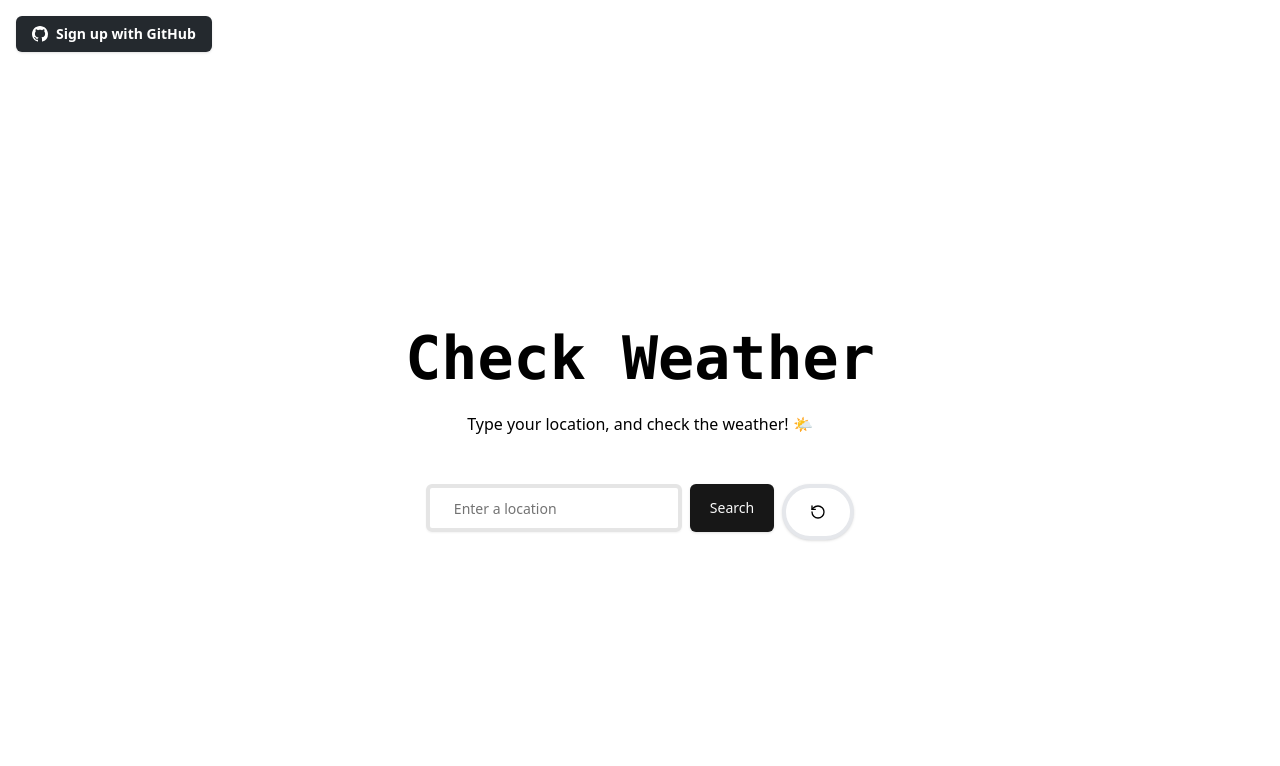
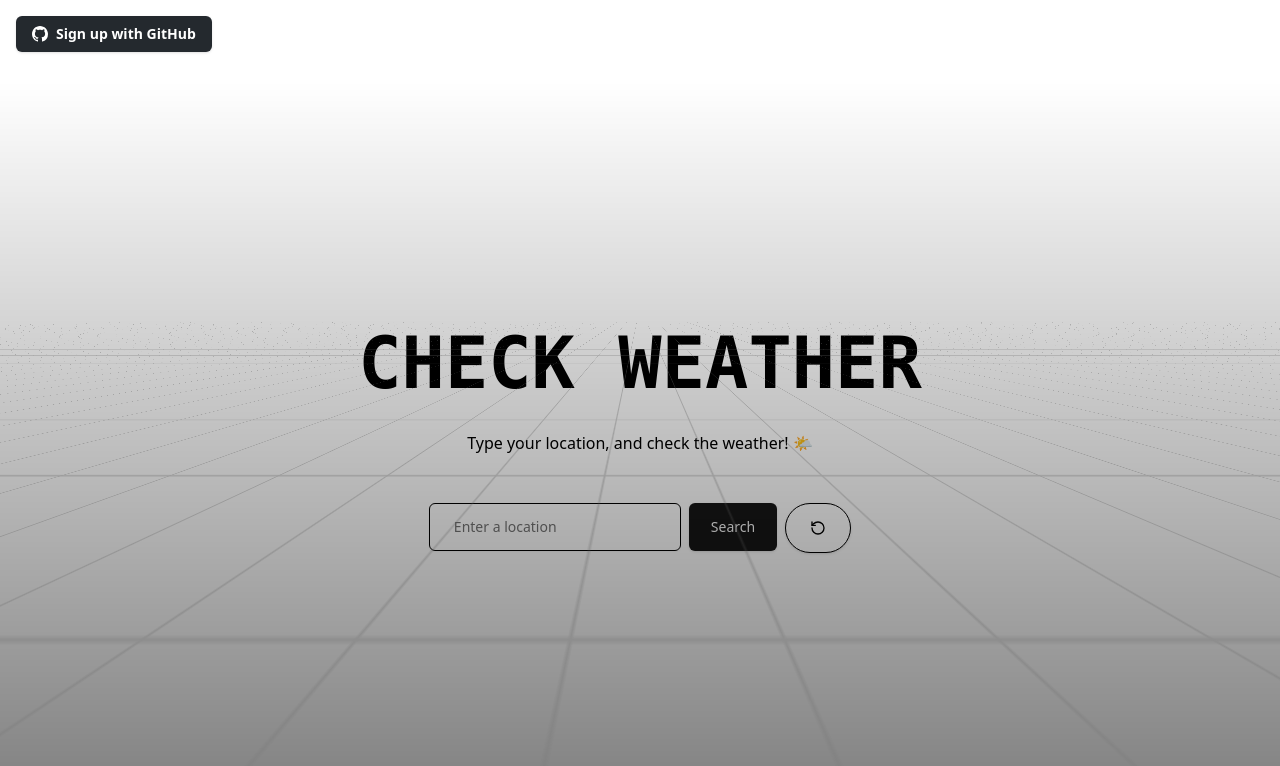
Before and after one commit to GustaDev90/Weather-app, a Next.js app: page / in a window 1280 px wide. Shown: the top 766 px of the page. Built offline with nearby package versions, Linux system fonts and the light colour scheme; no server answers.

Commit message:
design atualiazado

```diff
--- a/app/Main.jsx
+++ b/app/Main.jsx
@@ -3,6 +3,8 @@
 import { useState } from "react"
 import { Button } from "@/components/ui/button"
 import { Input } from "@/components/ui/input"
+import { RetroGrid } from "@/components/magicui/retro-grid"
+import { HyperText } from "@/components/magicui/hyper-text"
 import { RotateCcw, LogOut } from "lucide-react"
 import { signOut, signIn, useSession } from "next-auth/react"
 
@@ -49,7 +51,7 @@ const Main = () => {
 
   const handleKeyPress = (e) => {
     if (e.key === "Enter") {
-       fetchWeather()
+       fetchWeather();
     }
   }
 
@@ -61,6 +63,7 @@ const Main = () => {
 
   return (
     <main className="min-h-screen flex flex-col">
+      <RetroGrid />
       <header className="p-4 flex justify-start">
         {session ? (
           <Button variant="outline" onClick={() => signOut()}>
@@ -80,7 +83,7 @@ const Main = () => {
       </header>
 
       <div className="flex-grow flex items-center justify-center flex-col gap-6">
-        <h1 className="text-5xl sm:text-6xl md:text-6xl font-bold font-mono">Check Weather</h1>
+        <HyperText text="Weather App" className="text-7xl font-bold text-center">Check Weather</HyperText>
         <p>Type your location, and check the weather! 🌤 </p>
 
         {weather && (
@@ -96,6 +99,7 @@ const Main = () => {
 
         <main className="text-center">
           {error && <p className="text-red-500">{error}</p>}
+
           {weather && (
             <div className="bg-white p-4 rounded rounded-xl flex gap-10">
               <div className="text-xl">
@@ -119,7 +123,7 @@ const Main = () => {
             onKeyPress={handleKeyPress}
             disabled={isLoading}
             placeholder="Enter a location"
-            className="focus:outline-none focus:ring-0 border-4 px-6 rounded-md w-48 h-12 sm:w-64"
+            className="focus:outline-none focus:ring-0 border border-black px-6 rounded-md w-48 h-12 sm:w-64"
           />
           <Button onClick={fetchWeather} disabled={isLoading} className="py-6 px-5 w-full">
             {isLoading ? (
@@ -129,7 +133,7 @@ const Main = () => {
             )}
           </Button>
           <Button
-            className="py-6 px-10 bg-white text-black border-4 hover:bg-gray-100 font-bold py-6 px-6 text-sm rounded-full"
+            className="py-6  bg-white text-black border border-black font-bold px-6 text-sm rounded-full"
             onClick={handleReset}
           >
             <RotateCcw />
--- /dev/null
+++ b/components/magicui/hyper-text.jsx
@@ -0,0 +1,104 @@
+"use client";;
+import { cn } from "@/lib/utils";
+import { AnimatePresence, motion } from "motion/react";
+import { useEffect, useRef, useState } from "react";
+
+const DEFAULT_CHARACTER_SET = Object.freeze("ABCDEFGHIJKLMNOPQRSTUVWXYZ".split(""));
+
+const getRandomInt = max => Math.floor(Math.random() * max);
+
+export function HyperText({
+  children,
+  className,
+  duration = 800,
+  delay = 0,
+  as: Component = "div",
+  startOnView = false,
+  animateOnHover = true,
+  characterSet = DEFAULT_CHARACTER_SET,
+  ...props
+}) {
+  const MotionComponent = motion.create(Component, {
+    forwardMotionProps: true,
+  });
+
+  const [displayText, setDisplayText] = useState(() =>
+    children.split(""));
+  const [isAnimating, setIsAnimating] = useState(false);
+  const iterationCount = useRef(0);
+  const elementRef = useRef(null);
+
+  const handleAnimationTrigger = () => {
+    if (animateOnHover && !isAnimating) {
+      iterationCount.current = 0;
+      setIsAnimating(true);
+    }
+  };
+
+  // Handle animation start based on view or delay
+  useEffect(() => {
+    if (!startOnView) {
+      const startTimeout = setTimeout(() => {
+        setIsAnimating(true);
+      }, delay);
+      return () => clearTimeout(startTimeout);
+    }
+
+    const observer = new IntersectionObserver(([entry]) => {
+      if (entry.isIntersecting) {
+        setTimeout(() => {
+          setIsAnimating(true);
+        }, delay);
+        observer.disconnect();
+      }
+    }, { threshold: 0.1, rootMargin: "-30% 0px" });
+
+    if (elementRef.current) {
+      observer.observe(elementRef.current);
+    }
+
+    return () => observer.disconnect();
+  }, [delay, startOnView]);
+
+  // Handle scramble animation
+  useEffect(() => {
+    if (!isAnimating) return;
+
+    const intervalDuration = duration / (children.length * 10);
+    const maxIterations = children.length;
+
+    const interval = setInterval(() => {
+      if (iterationCount.current < maxIterations) {
+        setDisplayText((currentText) =>
+          currentText.map((letter, index) =>
+            letter === ""
+              ? letter
+              : index <= iterationCount.current
+                ? children[index]
+                : characterSet[getRandomInt(characterSet.length)]));
+        iterationCount.current = iterationCount.current + 0.1;
+      } else {
+        setIsAnimating(false);
+        clearInterval(interval);
+      }
+    }, intervalDuration);
+
+    return () => clearInterval(interval);
+  }, [children, duration, isAnimating, characterSet]);
+
+  return (
+    (<MotionComponent
+      ref={elementRef}
+      className={cn("overflow-hidden py-2 text-4xl font-bold", className)}
+      onMouseEnter={handleAnimationTrigger}
+      {...props}>
+      <AnimatePresence>
+        {displayText.map((letter, index) => (
+          <motion.span key={index} className={cn("font-mono", letter === "" ? "w-3" : "")}>
+            {letter.toUpperCase()}
+          </motion.span>
+        ))}
+      </AnimatePresence>
+    </MotionComponent>)
+  );
+}
--- /dev/null
+++ b/components/magicui/retro-grid.jsx
@@ -0,0 +1,37 @@
+import { cn } from "@/lib/utils";
+
+export function RetroGrid({
+  className,
+  angle = 65,
+  cellSize = 60,
+  opacity = 0.5,
+  lightLineColor = "gray",
+  darkLineColor = "gray",
+  ...props
+}) {
+  const gridStyles = {
+    "--grid-angle": `${angle}deg`,
+    "--cell-size": `${cellSize}px`,
+    "--opacity": opacity,
+    "--light-line": lightLineColor,
+    "--dark-line": darkLineColor
+  };
+
+  return (
+    (<div
+      className={cn(
+        "pointer-events-none absolute size-full overflow-hidden [perspective:200px]",
+        `opacity-[var(--opacity)]`,
+        className
+      )}
+      style={gridStyles}
+      {...props}>
+      <div className="absolute inset-0 [transform:rotateX(var(--grid-angle))]">
+        <div
+          className="animate-grid [background-image:linear-gradient(to_right,var(--light-line)_1px,transparent_0),linear-gradient(to_bottom,var(--light-line)_1px,transparent_0)] [background-repeat:repeat] [background-size:var(--cell-size)_var(--cell-size)] [height:300vh] [inset:0%_0px] [margin-left:-200%] [transform-origin:100%_0_0] [width:600vw] dark:[background-image:linear-gradient(to_right,var(--dark-line)_1px,transparent_0),linear-gradient(to_bottom,var(--dark-line)_1px,transparent_0)]" />
+      </div>
+      <div
+        className="absolute inset-0 bg-gradient-to-t from-black to-transparent to-90% dark:from-black" />
+    </div>)
+  );
+}
--- a/package.json
+++ b/package.json
@@ -14,6 +14,7 @@
     "clsx": "^2.1.1",
     "dotenv": "^16.4.7",
     "lucide-react": "^0.471.1",
+    "motion": "^12.4.7",
     "next": "15.1.4",
     "next-auth": "^4.24.11",
     "react": "^19.0.0",
--- a/tailwind.config.mjs
+++ b/tailwind.config.mjs
@@ -16,6 +16,33 @@ export default {
   			lg: 'var(--radius)',
   			md: 'calc(var(--radius) - 2px)',
   			sm: 'calc(var(--radius) - 4px)'
+  		},
+  		animation: {
+  			meteor: 'meteor 5s linear infinite',
+  			grid: 'grid 15s linear infinite'
+  		},
+  		keyframes: {
+  			meteor: {
+  				'0%': {
+  					transform: 'rotate(var(--angle)) translateX(0)',
+  					opacity: '1'
+  				},
+  				'70%': {
+  					opacity: '1'
+  				},
+  				'100%': {
+  					transform: 'rotate(var(--angle)) translateX(-500px)',
+  					opacity: '0'
+  				}
+  			},
+  			grid: {
+  				'0%': {
+  					transform: 'translateY(-50%)'
+  				},
+  				'100%': {
+  					transform: 'translateY(0)'
+  				}
+  			}
   		}
   	}
   },
```
Also changed, not shown: 1 other file (tests, documents, lock files or other folders).
